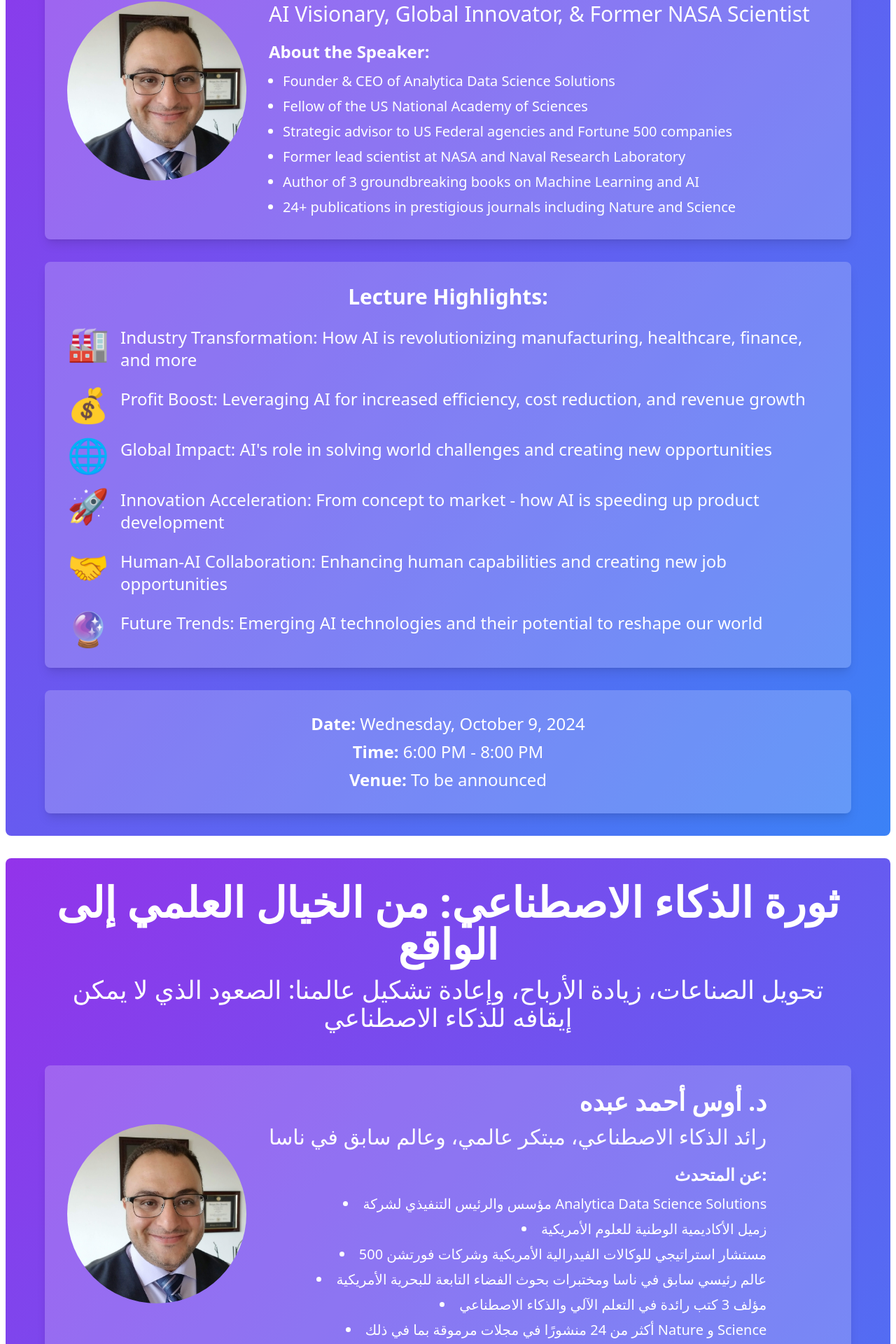
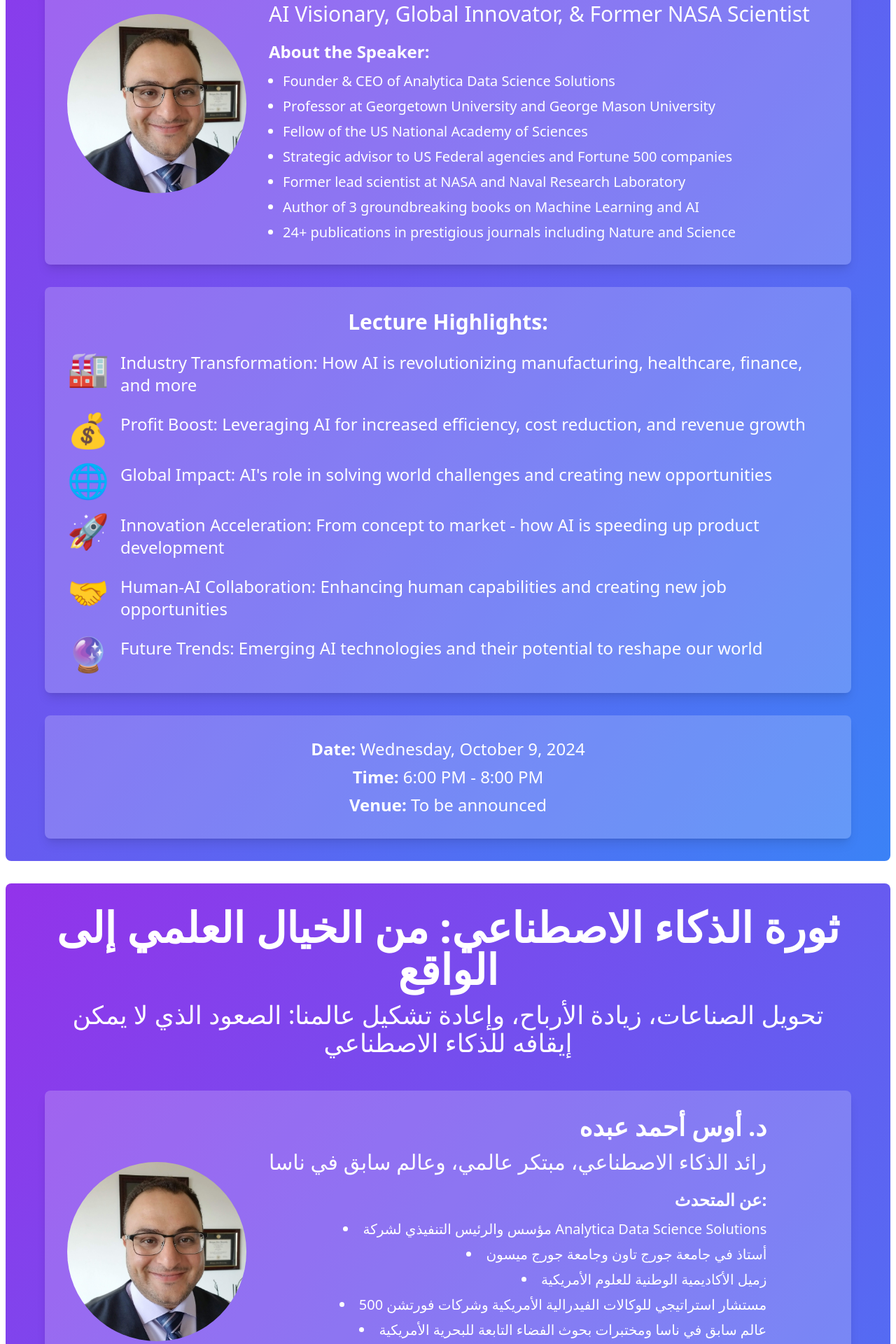
Before and after one commit to aousabdo/ai-lecture-ad, a React (Create React App) app: page / in a window 1280 px wide. Shown: the part 386-2306 px from the top of the page at 70% size. Built offline with nearby package versions, Linux system fonts and the light colour scheme.

Commit message:
added universities

```diff
--- a/src/App.js
+++ b/src/App.js
@@ -59,6 +59,7 @@ const AILectureAd = () => {
       speakerTitle: "AI Visionary, Global Innovator, & Former NASA Scientist",
       speakerDetails: [
         "Founder & CEO of Analytica Data Science Solutions",
+        "Professor at Georgetown University and George Mason University",
         "Fellow of the US National Academy of Sciences",
         "Strategic advisor to US Federal agencies and Fortune 500 companies",
         "Former lead scientist at NASA and Naval Research Laboratory",
@@ -84,9 +85,10 @@ const AILectureAd = () => {
       speakerTitle: "رائد الذكاء الاصطناعي، مبتكر عالمي، وعالم سابق في ناسا",
       speakerDetails: [
         "مؤسس والرئيس التنفيذي لشركة Analytica Data Science Solutions",
+        "أستاذ في جامعة جورج تاون وجامعة جورج ميسون",
         "زميل الأكاديمية الوطنية للعلوم الأمريكية",
         "مستشار استراتيجي للوكالات الفيدرالية الأمريكية وشركات فورتشن 500",
-        "عالم رئيسي سابق في ناسا ومختبرات بحوث الفضاء التابعة للبحرية الأمريكية",
+        "عالم سابق في ناسا ومختبرات بحوث الفضاء التابعة للبحرية الأمريكية",
         "مؤلف 3 كتب رائدة في التعلم الآلي والذكاء الاصطناعي",
         "أكثر من 24 منشورًا في مجلات مرموقة بما في ذلك Nature و Science"
       ],
@@ -95,7 +97,7 @@ const AILectureAd = () => {
         { icon: "💰", text: "زيادة الأرباح: الاستفادة من الذكاء الاصطناعي لزيادة الكفاءة وخفض التكاليف ونمو الإيرادات" },
         { icon: "🌐", text: "التأثير العالمي: دور الذكاء الاصطناعي في حل التحديات العالمية وخلق فرص جديدة" },
         { icon: "🚀", text: "تسريع الابتكار: من المفهوم إلى السوق - كيف يسرع الذكاء الاصطناعي تطوير المنتجات" },
-        { icon: "🤝", text: "التعاون بين الإنسان والذكاء الاصطناعي: تعزيز القدرات البشرية وخلق فرص عمل جديدة" },
+        { icon: "🤝", text: "الت��اون بين الإنسان والذكاء الاصطناعي: تعزيز القدرات البشرية وخلق فرص عمل جديدة" },
         { icon: "🔮", text: "اتجاهات المستقبل: تقنيات الذكاء الاصطناعي الناشئة وإمكاناتها في إعادة تشكيل عالمنا" }
       ],
       date: "الأربعاء، 9 أكتوبر 2024",
```
